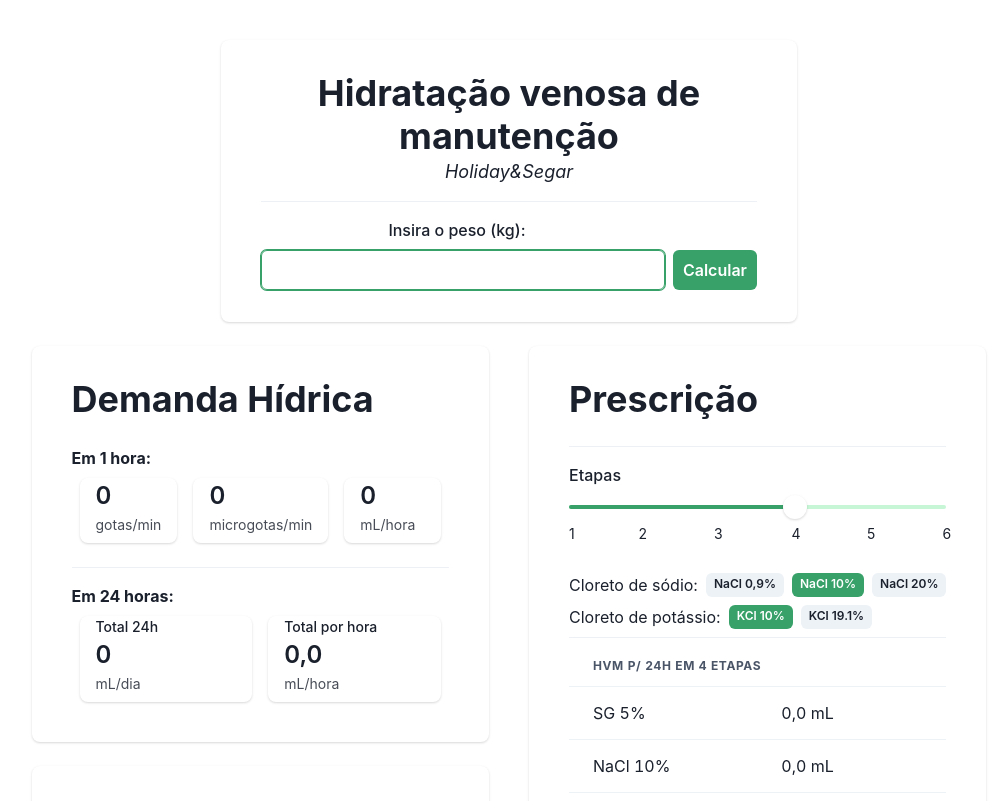
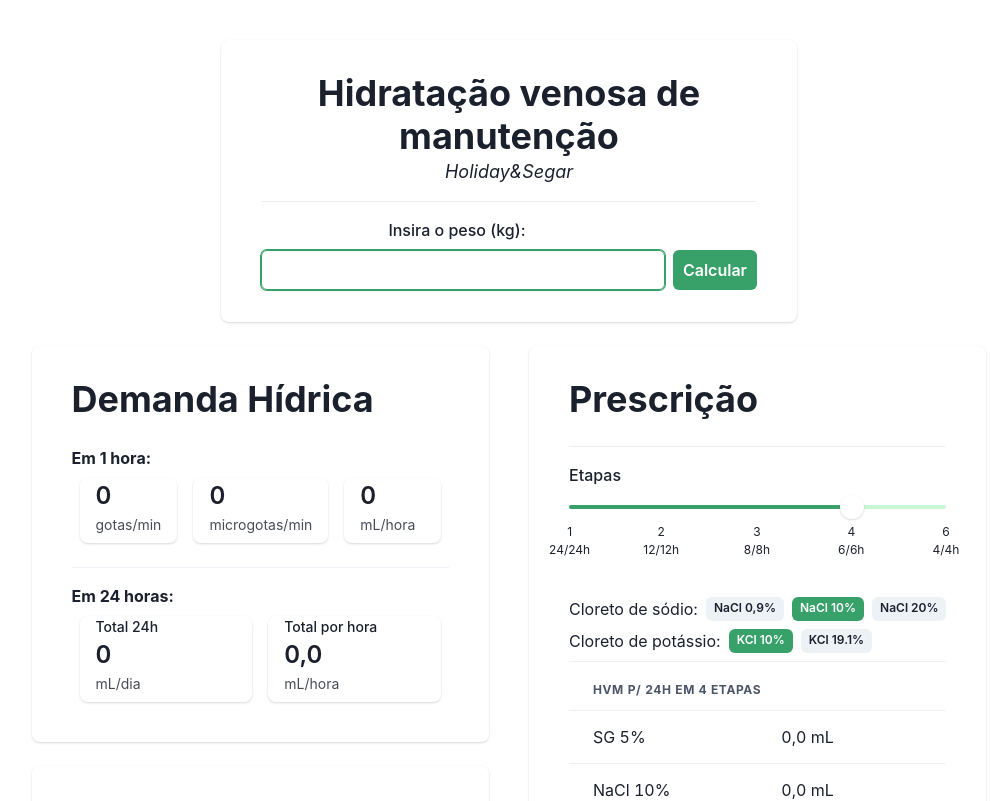
Before and after one commit to leonunesbs/hvm-pediatria, a Next.js app: page / in a window 1280 px wide. Shown: the top 801 px of the page, without its empty margins (131-1121 px from the left). Built offline with nearby package versions, Linux system fonts and the light colour scheme.

Commit message:
style: remove etapa 5

```diff
--- a/src/components/Prescricao/index.tsx
+++ b/src/components/Prescricao/index.tsx
@@ -1,5 +1,6 @@
 import { MainContext } from '@/context/MainContext';
 import {
+  Box,
   Button,
   Divider,
   FormControl,
@@ -22,7 +23,7 @@ import {
   Thead,
   Tr,
 } from '@chakra-ui/react';
-import { useContext, useState } from 'react';
+import { useContext, useEffect, useState } from 'react';
 import { Card } from '../Card';
 
 export const Prescricao: React.FunctionComponent<any> = () => {
@@ -31,6 +32,10 @@ export const Prescricao: React.FunctionComponent<any> = () => {
   const [KCl, setKCl] = useState(farmacia.KCl10);
   const [NaCl, setNaCl] = useState(farmacia.NaCl10);
   const [nEtapas, setNEtapas] = useState(4);
+
+  useEffect(() => {
+    nEtapas > 4 && setNEtapas(6);
+  }, [nEtapas]);
 
   const [vasao, setVasao] = useState('gotas/min');
   return (
@@ -45,28 +50,42 @@ export const Prescricao: React.FunctionComponent<any> = () => {
           <Slider
             defaultValue={4}
             min={1}
-            max={6}
+            max={5}
             step={1}
             onChange={(v) => setNEtapas(v)}
-            mb={10}
+            mb={16}
+            textAlign="center"
+            fontSize="xs"
           >
-            <SliderMark value={1} mt={4} fontSize="sm">
-              1
+            <SliderMark value={1} mt={4} ml="-5">
+              <Box>
+                <Text>1</Text>
+                <Text>24/24h</Text>
+              </Box>
             </SliderMark>
-            <SliderMark value={2} mt={4} ml="-1.5" fontSize="sm">
-              2
+            <SliderMark value={2} mt={4} ml="-5">
+              <Box>
+                <Text>2</Text>
+                <Text>12/12h</Text>
+              </Box>
             </SliderMark>
-            <SliderMark value={3} mt={4} ml="-1.5" fontSize="sm">
-              3
+            <SliderMark value={3} mt={4} ml="-3.5">
+              <Box>
+                <Text>3</Text>
+                <Text>8/8h</Text>
+              </Box>
             </SliderMark>
-            <SliderMark value={4} mt={4} ml="-1" fontSize="sm">
-              4
+            <SliderMark value={4} mt={4} ml="-3.5">
+              <Box>
+                <Text>4</Text>
+                <Text>6/6h</Text>
+              </Box>
             </SliderMark>
-            <SliderMark value={5} mt={4} ml="-1" fontSize="sm">
-              5
-            </SliderMark>
-            <SliderMark value={6} mt={4} ml="-1" fontSize="sm">
-              6
+            <SliderMark value={5} mt={4} ml="-3.5">
+              <Box>
+                <Text>6</Text>
+                <Text>4/4h</Text>
+              </Box>
             </SliderMark>
             <SliderTrack bg="green.100">
               <SliderFilledTrack bg="green.500" />
```
